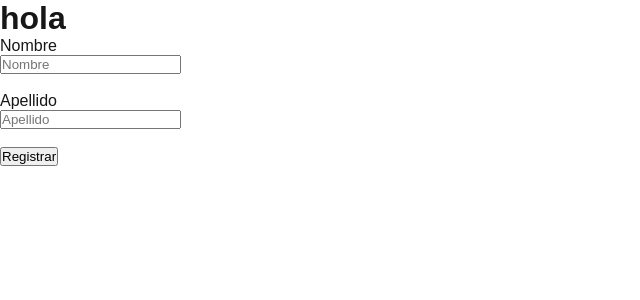
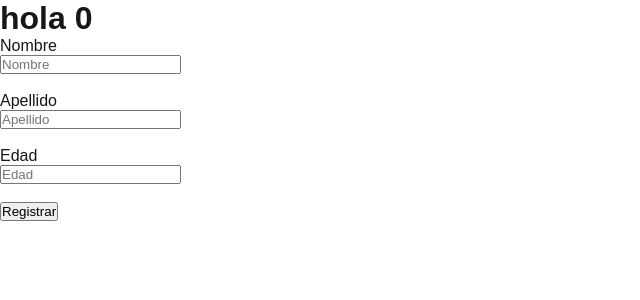
Before and after one commit to Victor-V-G/iei-react, a Next.js app: page / in a window 1280 px wide. Shown: the top 300 px of the page, without its empty margins (0-640 px from the left). Built offline with nearby package versions, Linux system fonts and the light colour scheme.

Commit message:
validacion nombre
ej 3

```diff
--- a/src/app/page.tsx
+++ b/src/app/page.tsx
@@ -1,14 +1,18 @@
 'use client' //directiva para obligar a que funcione ya que no estamos trabajando en un servidor
 import { useState } from "react";
+
+//npx next dev : para iniciar el programa en el navegador
 
 // interface: define tipo de datos de ciertas variables que deberian estar en un objeto
 interface Persona{
   nombre : string,
   apellido : string,
+  edad : number,
 }
 const initialStatePersona:Persona = {
   nombre: "",
-  apellido: ""
+  apellido: "",
+  edad: 0,
 }
 
 export default function Home() {
@@ -17,6 +21,7 @@ export default function Home() {
   // " ": string sin nada asignado
   // --dependiendo del tipo de estado inicial indica cual sera el tipo del estado, es decir sera String o Number
   const [persona, setPersona] = useState(initialStatePersona)
+  const [eNombre, setENombre] = useState("")
   //handle: manipula algo o una funcion
   const handlePersona = (name:string,value:string)=>{
     // validaciones
@@ -26,11 +31,19 @@ export default function Home() {
     setPersona(
       {...persona,[name]:value}
     )
+
+    // validacion 2
+    // se llama el estado setENombre
+    if (persona.nombre.length < 3) {
+      setENombre("debe tener mas de 3 caracteres")
+    }else{
+      setENombre("")
+    }
   }
 
   return (
     <form>
-      <h1>hola {persona.nombre} {persona.apellido} </h1>
+      <h1>hola {persona.nombre} {persona.apellido} {persona.edad}</h1>
       <label>Nombre</label><br />
       <input
         // name: forma de reconocer una variable o etiqueta
@@ -41,7 +54,7 @@ export default function Home() {
         // e.currenTarget.value : recupera el nombre del valor que se gatillara
         // e.currenTarget.value : recupera el valor desde que se gatillo el evento
         onChange={(e)=>handlePersona(e.currentTarget.name,e.currentTarget.value)}/><br />
-      <span></span><br />
+      <span>{eNombre}</span><br />
 
       <label>Apellido</label><br />
       <input
@@ -50,7 +63,16 @@ export default function Home() {
         placeholder="Apellido"
         onChange={(e)=>handlePersona(e.currentTarget.name,e.currentTarget.value)}/><br />
       <span></span><br />
+
+      <label>Edad</label><br />
+      <input
+        name="edad"
+        type="number"
+        placeholder="Edad"
+        onChange={(e)=>handlePersona(e.currentTarget.name,e.currentTarget.value)}/><br />
+      <span></span><br />
       <button>Registrar</button>
+
     </form>
   );
 }
```
